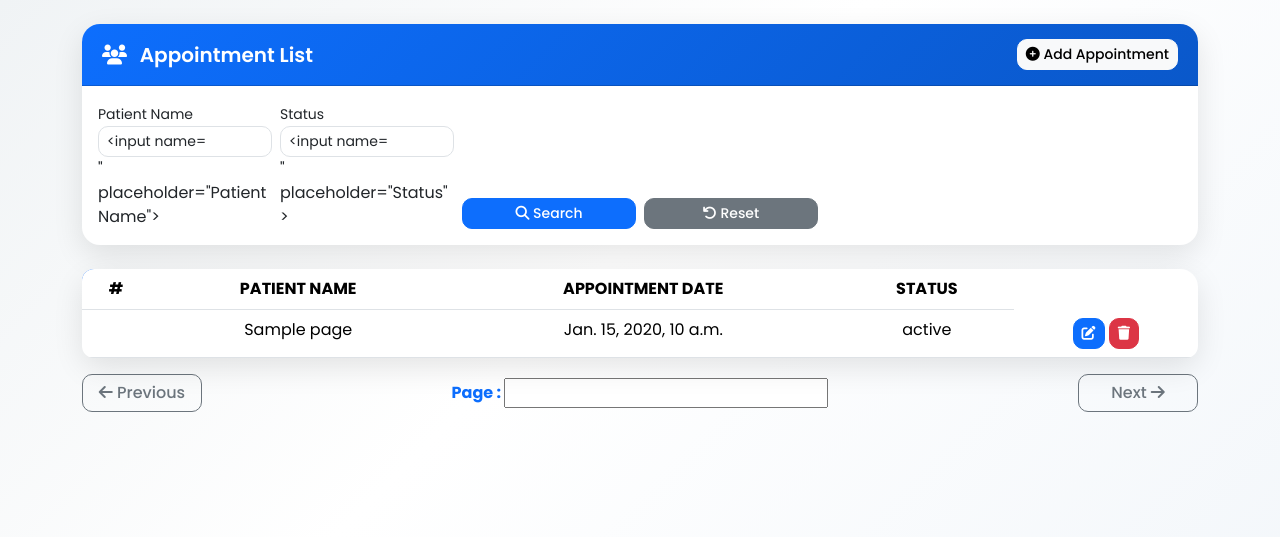
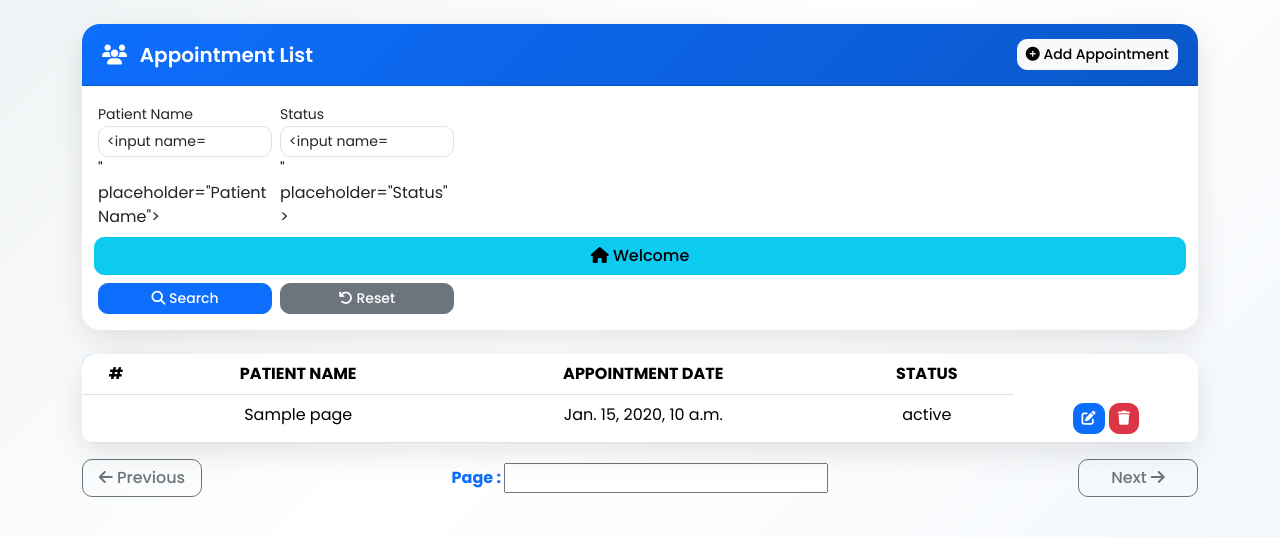
Before and after one commit to pooja01-sahu/moduledaily, a Django app: template BNM/CRUD/templates/AppointmentList.html in a window 1280 px wide. Shown: the top 537 px of the page. Run offline with Django 5.2, Linux system fonts and the light colour scheme; the template is opened without the code that fills it: most values are stand-ins (such as "Sample title", 1, 10 or a date in 2020); form fields are guessed from the names that the template uses.

Commit message:
Add Welcome button to AppointmentList template

```diff
--- a/BNM/CRUD/templates/AppointmentList.html
+++ b/BNM/CRUD/templates/AppointmentList.html
@@ -115,10 +115,11 @@
                                value="{{form.status}}"
                                placeholder="Status">
                     </div>
-
-
-
-
+                      <a href="/Welcome/"
+                           class="btn btn-info btn-reset">
+                            <i class="fas fa-home"></i>
+                            Welcome
+                        </a>
 
                     <div class="col-lg-2 col-md-4">
                         <button type="submit" name="operation" value="Search"
```
